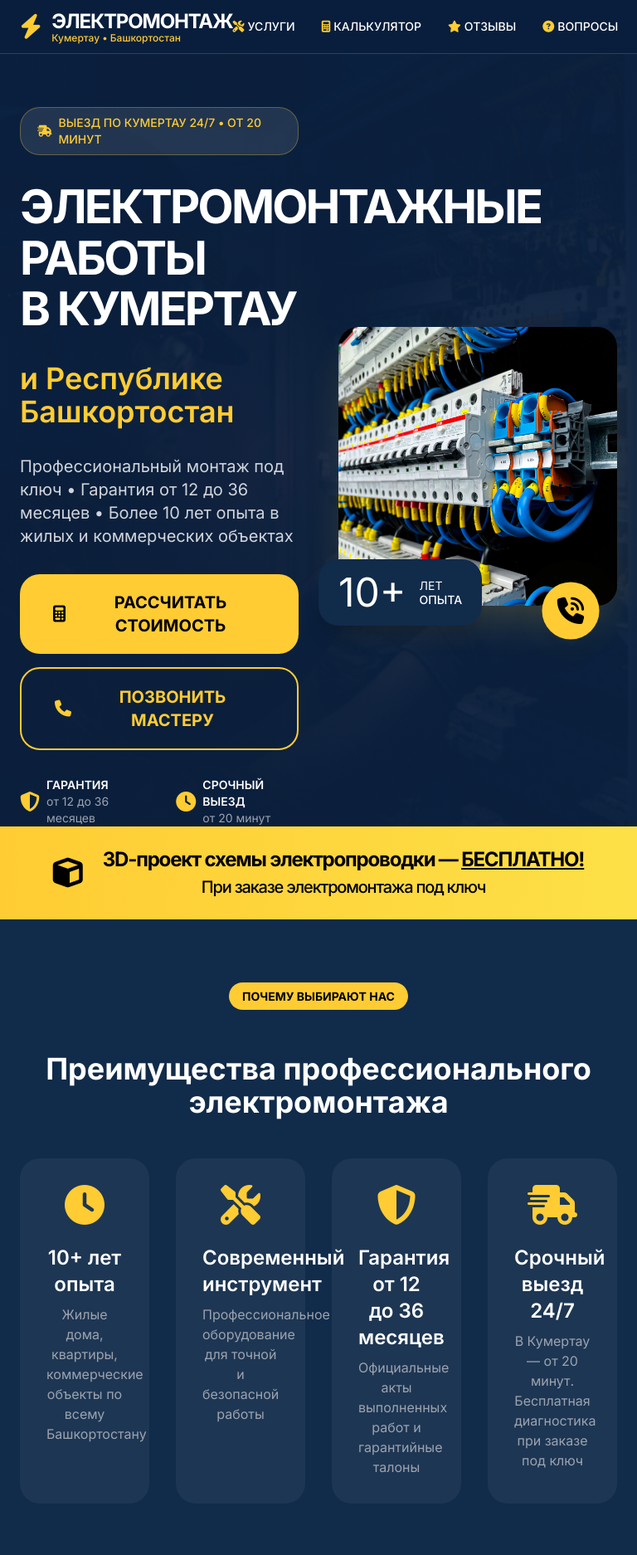
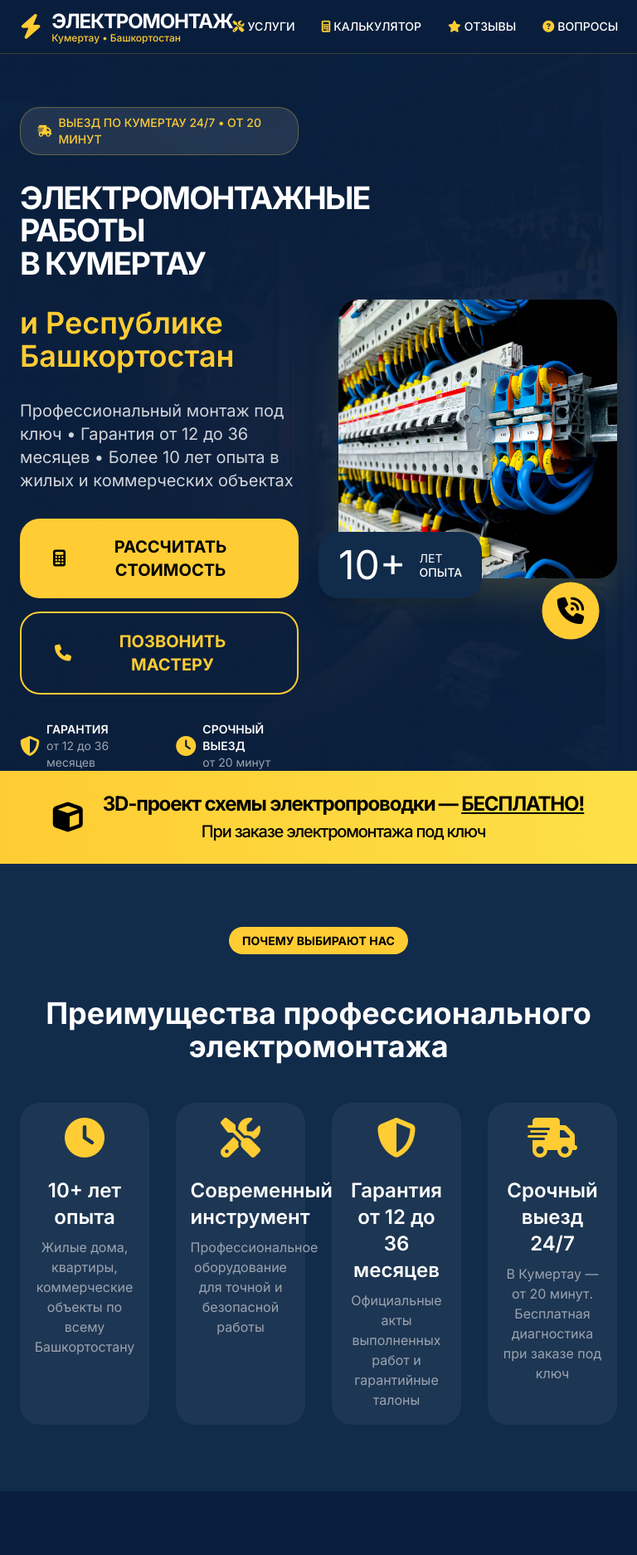
Before and after one commit to go-wild/electromontazh-kumertau.github.io, a plain HTML site: page index.html in a window 768 px wide. Shown: the top 1874 px of the page at 83% size. Drawn offline with nearby package versions, Linux system fonts and the light colour scheme.

Commit message:
Update index.html

```diff
--- a/index.html
+++ b/index.html
@@ -111,22 +111,21 @@
             animation: glow 2s infinite ease-in-out;
         }
 
-        /* УЛУЧШЕННАЯ АДАПТИВНОСТЬ (только дополнения, без изменений структуры) */
+        /* УЛУЧШЕННАЯ АДАПТИВНОСТЬ */
         @media (max-width: 768px) {
-            .hero-bg { background-attachment: scroll; }
-            .hero-title { font-size: 2.4rem !important; line-height: 1.1 !important; }
-            .flex-wrap { flex-direction: column; gap: 1rem; }
-            .service-card { padding: 1.25rem; }
-            .input-mobile { padding: 1.25rem 1.5rem !important; font-size: 1.125rem !important; }
+            .hero-title { font-size: 2.35rem !important; line-height: 1.05 !important; }
+            .service-card { padding: 1.1rem !important; }
+            .btn { padding: 14px 24px !important; font-size: 1.05rem !important; }
+            .flex-wrap { flex-direction: column; gap: 12px; }
+            input { padding: 16px 20px !important; font-size: 1.1rem !important; }
         }
 
         @media (orientation: landscape) and (max-width: 1024px) {
-            .hero-title { font-size: 2.8rem !important; }
+            .hero-title { font-size: 2.7rem !important; }
         }
 
         @media (min-width: 768px) and (max-width: 1024px) {
-            .hero-title { font-size: 3.5rem !important; }
-            .service-card { padding: 1.75rem; }
+            .service-card { padding: 1.6rem; }
         }
 
         button, a { touch-action: manipulation; }
```
